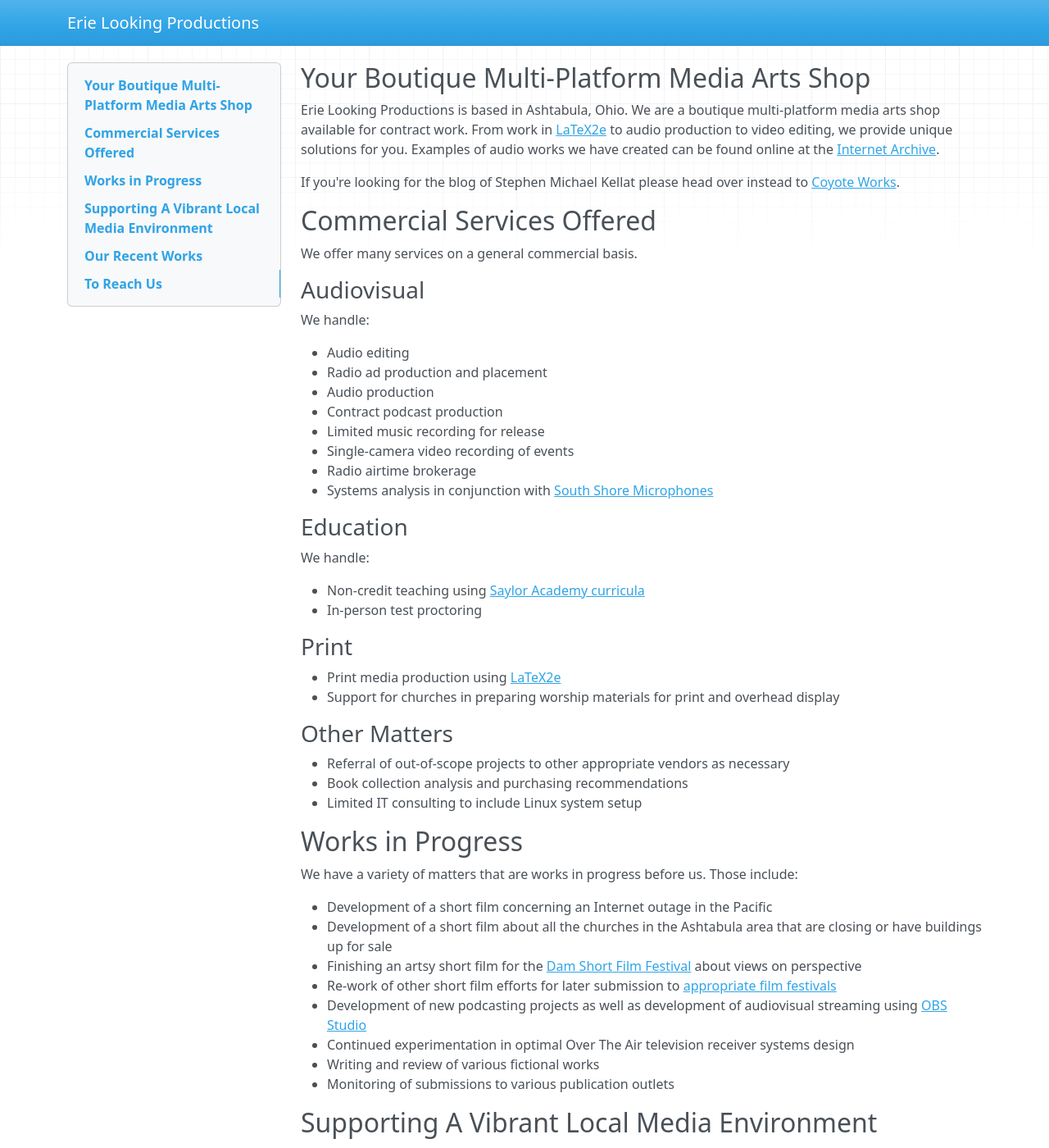
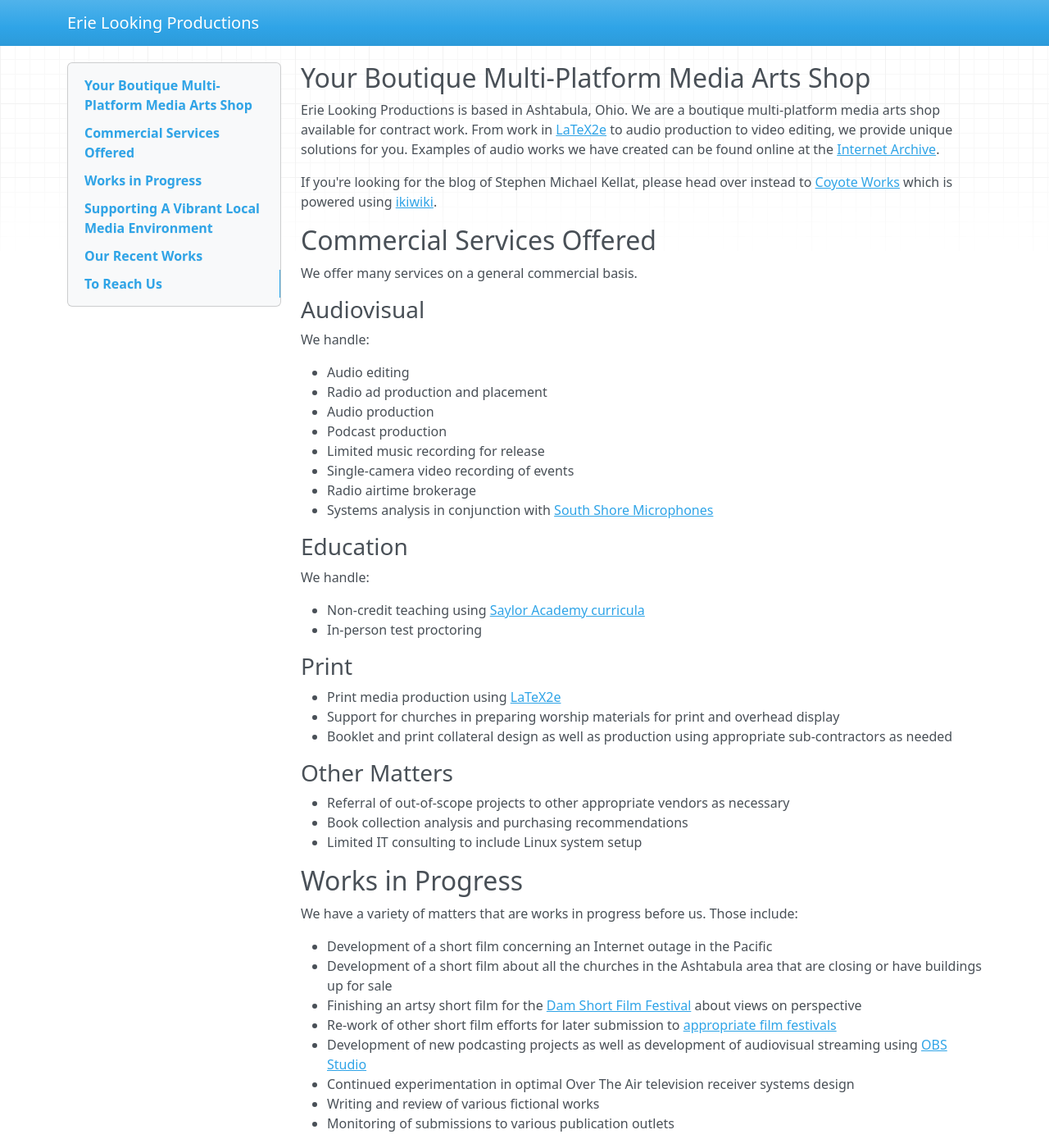
Before and after one commit to skellat/skellat.github.io, an MkDocs documentation site: the page built from docs/index.md, in a window 1280 px wide and 1400 px high. Shown: the whole window at 82% size. Built offline with MkDocs 1.6.1, drawn with Linux system fonts in a browser that asks for light colours; nearby versions of some CDN libraries.

Commit message:
Updated the page

```diff
--- a/docs/index.md
+++ b/docs/index.md
@@ -2,7 +2,7 @@
 
 Erie Looking Productions is based in Ashtabula, Ohio.  We are a boutique multi-platform media arts shop available for contract work.  From work in [LaTeX2e](https://www.latex-project.org/) to audio production to video editing, we provide unique solutions for you. Examples of audio works we have created can be found online at the [Internet Archive](https://archive.org/search.php?query=%22Erie%20Looking%20Productions%22&and[]=mediatype%3A%22audio%22).
 
-If you're looking for the blog of Stephen Michael Kellat please head over instead to [Coyote Works](http://coyote.works/).
+If you're looking for the blog of Stephen Michael Kellat, please head over instead to [Coyote Works](http://coyote.works/) which is powered using [ikiwiki](https://ikiwiki.info/).
 
 ## Commercial Services Offered
 
@@ -15,7 +15,7 @@ We handle:
 * Audio editing
 * Radio ad production and placement
 * Audio production
-* Contract podcast production
+* Podcast production
 * Limited music recording for release
 * Single-camera video recording of events
 * Radio airtime brokerage
@@ -32,6 +32,7 @@ We handle:
 
 * Print media production using [LaTeX2e](https://www.latex-project.org/)
 * Support for churches in preparing worship materials for print and overhead display
+* Booklet and print collateral design as well as production using appropriate sub-contractors as needed
 
 ### Other Matters
 
--- a/mkdocs.yml
+++ b/mkdocs.yml
@@ -1,7 +1,7 @@
 site_name: Erie Looking Productions
 theme: mkdocs
 site_url: http://erielookingproductions.info/
-site_description: The website of Erie Looking Productions.
+site_description: The public website of Erie Looking Productions.
 site_author: Stephen Michael Kellat
 google_analytics: ['UA-156490670-1', 'ELP']
 copyright: Copyright © 2019-2020 Erie Looking Productions and Stephen Michael Kellat.
```
